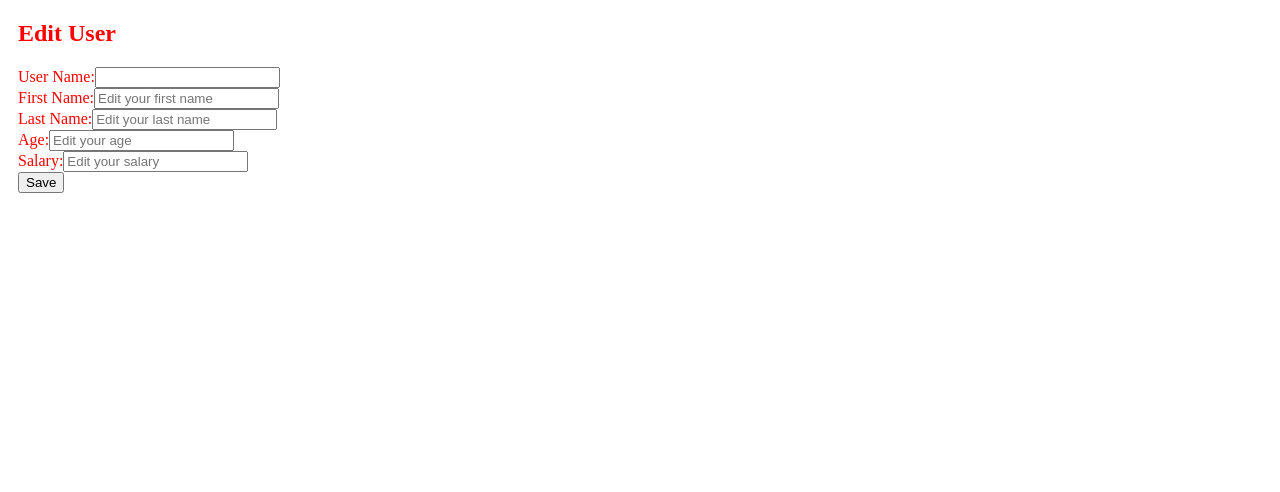
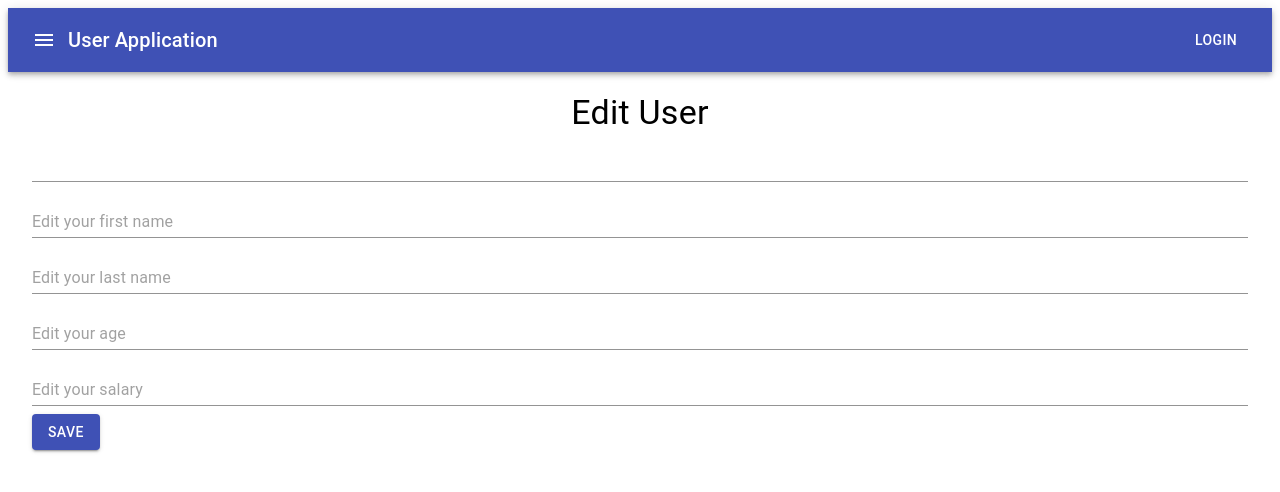
Before and after one commit to jiyeon037/springboot-react, a React (Create React App) app in the folder react-frontend/: page /edit-user in a window 1280 px wide. Shown: the top 492 px of the page. Built offline with nearby package versions, Linux system fonts and the light colour scheme; no server answers.

Commit message:
add meterial-ui

```diff
--- a/react-frontend/src/App.js
+++ b/react-frontend/src/App.js
@@ -1,10 +1,16 @@
 import React from 'react';
 import AppRouter from './Components/route/RouterComponent';
+import NavBar from "./Components/route/NavBar";
+
+import Container from '@material-ui/core/Container';
 
 function App() {
   return (
     <div>
-      <AppRouter />
+      <NavBar />
+      <Container>
+        <AppRouter />
+      </Container>
     </div>
   );
 }
--- /dev/null
+++ b/react-frontend/src/Components/route/NavBar.jsx
@@ -0,0 +1,32 @@
+import React from 'react';
+
+import AppBar from '@material-ui/core/AppBar';
+import Toolbar from '@material-ui/core/Toolbar';
+import Typography from '@material-ui/core/Typography';
+import Button from '@material-ui/core/Button';
+import IconButton from '@material-ui/core/IconButton';
+import MenuIcon from '@material-ui/icons/Menu';
+
+const NavBar = () => {
+    return(
+        <div>
+            <AppBar position="static">
+                <Toolbar>
+                    <IconButton edge="start" color="inherit" aria-label="Menu">
+                        <MenuIcon/>
+                    </IconButton>
+                    <Typography variant="h6" style={style}>
+                        User Application
+                    </Typography>
+                    <Button color="inherit">Login</Button>
+                </Toolbar>
+            </AppBar>
+        </div>
+    );
+}
+
+const style = {
+    flexGrow: 1
+}
+
+export default NavBar;
--- a/react-frontend/src/Components/route/RouterComponent.jsx
+++ b/react-frontend/src/Components/route/RouterComponent.jsx
@@ -6,24 +6,21 @@ import EditUserComponent from "../user/EditUserComponent";
 
 const AppRouter = () => {
     return(
-        <div>
+        <div style={style}>
             <BrowserRouter>
-                <div style={style}>
                 <Switch>
                     <Route exact path="/" component={UserListComponent} />
                     <Route exact path="/users" component={UserListComponent} />
                     <Route exact path="/add-user" component={AddUserComponent} />
                     <Route exact path="/edit-user" component={EditUserComponent} />
                 </Switch>
-                </div>
             </BrowserRouter>
         </div>
     );
 }
 
 const style = {
-    color: 'red',
-    margin: '10px'
+    marginTop: '20px'
 }
 
 export default AppRouter;
--- a/react-frontend/src/Components/user/AddUserComponent.jsx
+++ b/react-frontend/src/Components/user/AddUserComponent.jsx
@@ -1,5 +1,9 @@
 import React, { Component } from 'react';
 import ApiService from "../../ApiService";
+
+import TextField from '@material-ui/core/TextField';
+import Button from '@material-ui/core/Button';
+import Typography from '@material-ui/core/Typography';
 
 class AddUserComponent extends Component{
 
@@ -51,45 +55,28 @@ class AddUserComponent extends Component{
     render() {
         return(
             <div>
-                <h2>Add User</h2>
-                <form>
-                    <div>
-                        <label>User Name:</label>
-                        <input type="text" placeholder="please input your username" name="username"
-                        value={this.state.username} onChange={this.onChange} />
-                    </div>
+                <Typography variant="h4" style={style}>Add User</Typography>
+                <form style={formContainer}>
 
-                    <div>
-                        <label>Password:</label>
-                        <input type="password" placeholder="please input your password" name="password"
-                        value={this.state.password} onChange={this.onChange} />
-                    </div>
+                    <TextField type="text" placeholder="please input your username" name="username"
+                    fullWidth margin="normal" value={this.state.username} onChange={this.onChange} />
 
-                    <div>
-                        <label>First Name:</label>
-                        <input type="text" placeholder="please input your first name" name="firstName"
-                        value={this.state.firstName} onChange={this.onChange} />
-                    </div>
+                    <TextField type="password" placeholder="please input your password" name="password"
+                    fullWidth margin="normal" value={this.state.password} onChange={this.onChange} />
 
-                    <div>
-                        <label>Last Name:</label>
-                        <input type="text" placeholder="please input your last name" name="lastName"
-                        value={this.state.lastName} onChange={this.onChange} />
-                    </div>
+                    <TextField placeholder="please input your first name" name="firstName"
+                    fullWidth margin="normal" value={this.state.firstName} onChange={this.onChange} />
 
-                    <div>
-                        <label>Age:</label>
-                        <input type="number" placeholder="please input your age" name="age"
-                        value={this.state.age} onChange={this.onChange} />
-                    </div>
+                    <TextField placeholder="please input your last name" name="lastName"
+                    fullWidth margin="normal" value={this.state.lastName} onChange={this.onChange} />
 
-                    <div>
-                        <label>Salary:</label>
-                        <input type="number" placeholder="please input your salary" name="salary"
-                        value={this.state.salary} onChange={this.onChange} />
-                    </div>
+                    <TextField type="number" placeholder="please input your age" name="age"
+                    fullWidth margin="normal" value={this.state.age} onChange={this.onChange} />
 
-                    <button onClick={this.saveUser}>Save</button>
+                    <TextField type="number" placeholder="please input your salary" name="salary"
+                    fullWidth margin="normal" value={this.state.salary} onChange={this.onChange} />
+
+                    <Button variant="contained" color="primary" onClick={this.saveUser}>Save</Button>
 
                 </form>
             </div>
@@ -98,4 +85,15 @@ class AddUserComponent extends Component{
 
 }
 
+const formContainer = {
+    display: 'flex',
+    flexFlow: 'row wrap'
+}
+
+const style = {
+    display: 'flex',
+    justifyContent: 'center'
+}
+
+
 export default AddUserComponent;
--- a/react-frontend/src/Components/user/EditUserComponent.jsx
+++ b/react-frontend/src/Components/user/EditUserComponent.jsx
@@ -1,5 +1,9 @@
 import React, { Component } from 'react';
 import ApiService from "../../ApiService";
+
+import TextField from '@material-ui/core/TextField';
+import Button from '@material-ui/core/Button';
+import Typography from '@material-ui/core/Typography';
 
 class EditUserComponent extends Component{
 
@@ -71,40 +75,35 @@ class EditUserComponent extends Component{
     render() {
         return(
             <div>
-                <h2>Edit User</h2>
+                <Typography variant="h4" style={style}>Edit User</Typography>
                 <form>
-                    <div>
-                        <label>User Name:</label>
-                        <input type="text" name="username" readOnly="true" defaultValue={this.state.username} />
-                    </div>
+                    <TextField type="text" name="username" readOnly={true}
+                    fullWidth margin="normal" value={this.state.username} />
 
-                    <div>
-                        <label>First Name:</label>
-                        <input placeholder="Edit your first name" name="firstName" value={this.state.firstName} onChange={this.onChange} />
-                    </div>
+                    <TextField placeholder="Edit your first name" name="firstName"
+                    fullWidth margin="normal" value={this.state.firstName} onChange={this.onChange} />
 
-                    <div>
-                        <label>Last Name:</label>
-                        <input placeholder="Edit your last name" name="lastName" value={this.state.lastName} onChange={this.onChange} />
-                    </div>
+                    <TextField placeholder="Edit your last name" name="lastName"
+                    fullWidth margin="normal" value={this.state.lastName} onChange={this.onChange} />
 
-                    <div>
-                        <label>Age:</label>
-                        <input type="number" placeholder="Edit your age" name="age" value={this.state.age} onChange={this.onChange} />
-                    </div>
+                    <TextField type="number" placeholder="Edit your age" name="age"
+                    fullWidth margin="normal" value={this.state.age} onChange={this.onChange} />
 
-                    <div>
-                        <label>Salary:</label>
-                        <input type="number" placeholder="Edit your salary" name="salary" value={this.state.salary} onChange={this.onChange} />
-                    </div>
+                    <TextField type="number" placeholder="Edit your salary" name="salary"
+                    fullWidth margin="normal" value={this.state.salary} onChange={this.onChange} />
 
-                    <button onClick={this.saveUser}>Save</button>
+                   <Button variant="contained" color="primary" onClick={this.saveUser}>Save</Button>
 
                 </form>
             </div>
         );
     }
+}
 
+
+const style = {
+    display: 'flex',
+    justifyContent: 'center'
 }
 
 export default EditUserComponent;
--- a/react-frontend/src/Components/user/UserListComponent.jsx
+++ b/react-frontend/src/Components/user/UserListComponent.jsx
@@ -1,5 +1,16 @@
 import React, { Component } from 'react';
 import ApiService from "../../ApiService";
+
+import Table from '@material-ui/core/Table'
+import TableBody from '@material-ui/core/TableBody'
+import TableCell from '@material-ui/core/TableCell'
+import TableHead from '@material-ui/core/TableHead'
+import TableRow from '@material-ui/core/TableRow'
+import Button from '@material-ui/core/Button'
+import Typography from '@material-ui/core/Typography'
+import CreateIcon from '@material-ui/icons/Create'
+import DeleteIcon from '@material-ui/icons/Delete'
+
 
 class UserListComponent extends Component {
 
@@ -58,38 +69,49 @@ reloadUserList = () => {
 
         return(
             <div>
-                <h2>User List</h2>
-                <button onClick={this.addUser}> Add User </button>
-                <table>
-                    <thead>
-                        <tr>
-                            <th>ID</th>
-                            <th>FirstName</th>
-                            <th>LastName</th>
-                            <th>UserName</th>
-                            <th>Age</th>
-                            <th>Salary</th>
-                        </tr>
-                    </thead>
-                    <tbody>
+                <Typography variant="h4" style={style}>User List</Typography>
+                <Button variant="contained" color="primary" onClick={this.addUser}> Add User </Button>
+                <Table>
+                    <TableHead>
+                        <TableRow>
+                            <TableCell>ID</TableCell>
+                            <TableCell>FirstName</TableCell>
+                            <TableCell align="right">LastName</TableCell>
+                            <TableCell align="right">UserName</TableCell>
+                            <TableCell align="right">Age</TableCell>
+                            <TableCell align="right">Salary</TableCell>
+                            <TableCell align="right">Edit</TableCell>
+                            <TableCell align="right">Delete</TableCell>
+                        </TableRow>
+                    </TableHead>
+                    <TableBody>
                         {this.state.users.map( user =>
-                        <tr key={user.id}>
-                            <td>{user.firstName}</td>
-                            <td>{user.lastName}</td>
-                            <td>{user.userName}</td>
-                            <td>{user.age}</td>
-                            <td>{user.salary}</td>
-                            <td>
-                                <button onClick={ () => this.editUser(user.id)}>Edit</button>
-                                <button onClick={ () => this.deleteUser(user.id)}>Delete</button>
-                            </td>
-                        </tr>
-                            )}
-                    </tbody>
-                </table>
+                        <TableRow key={user.id}>
+                            <TableCell component="th" scope="user">{user.id}</TableCell>
+                            <TableCell align="right">{user.firstName}</TableCell>
+                            <TableCell align="right">{user.lastName}</TableCell>
+                            <TableCell align="right">{user.userName}</TableCell>
+                            <TableCell align="right">{user.age}</TableCell>
+                            <TableCell align="right">{user.salary}</TableCell>
+                            <TableCell align="right" onClick={()=> this.editUser(user.id)}>
+                                <CreateIcon />
+                            </TableCell>
+                            <TableCell align="right" onClick={()=> this.deleteUser(user.id)}>
+                                <DeleteIcon />
+                            </TableCell>
+                        </TableRow>
+                    )}
+                    </TableBody>
+                </Table>
             </div>
         );
     }
+
+}
+
+const style = {
+    display: 'flex',
+    justifyContent: 'center'
 }
 
 export default UserListComponent;
```
Lines whose indentation alone changed are shown as unchanged.
